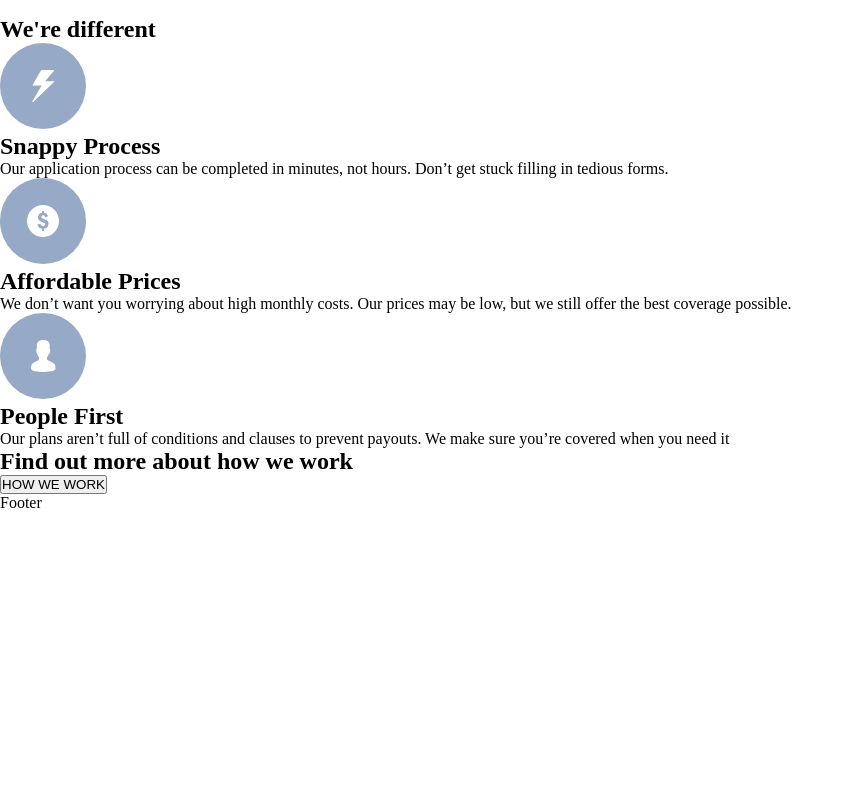
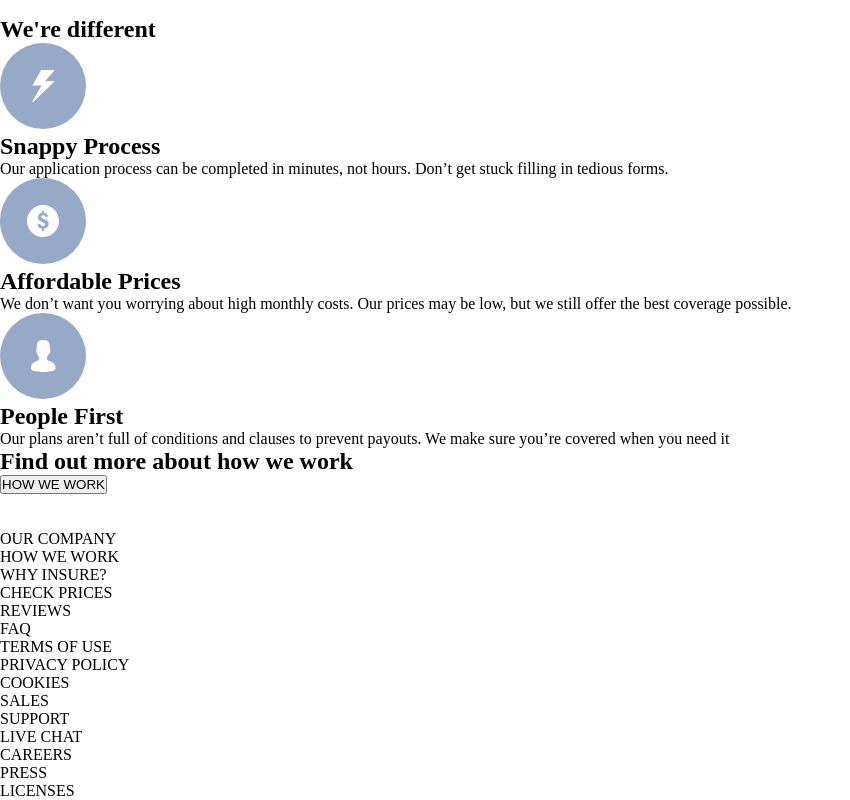
Before and after one commit to Marie-L1/insure-landing-page, a React (Vite) app: page / in a window 1280 px wide. Shown: the part 2059-2859 px from the top of the page, without its empty margins (0-850 px from the left). Before the commit the page ends 2571 px from the top, so only its background shows below. Built offline with nearby package versions, Linux system fonts and the light colour scheme.

Commit message:
setting up the boilerplate for the footer

```diff
--- a/src/components/Footer/Footer.tsx
+++ b/src/components/Footer/Footer.tsx
@@ -2,7 +2,41 @@ import "./Footer.scss"
 
 function Footer() {
   return (
-    <div>Footer</div>
+    <footer className="footer">
+      <div className="footer__top-wrapper">
+        <img className="footer__logo" />
+        <div className="footer__links">
+          <img className="footer__link" />
+          <img className="footer__link" />
+          <img className="footer__link" />
+        </div>
+      </div>
+      <div className="footer__bottom-wrapper">
+        <ul className="footer__list">
+          <li className="footer__list-item">OUR COMPANY</li>
+          <li className="footer__list-item">HOW WE WORK</li>
+          <li className="footer__list-item">WHY INSURE?</li>
+          <li className="footer__list-item">CHECK PRICES</li>
+          <li className="footer__list-item">REVIEWS</li>
+        </ul>
+        <ul className="footer__list">
+          <li className="footer__list-item">FAQ</li>
+          <li className="footer__list-item">TERMS OF USE</li>
+          <li className="footer__list-item">PRIVACY POLICY</li>
+          <li className="footer__list-item">COOKIES</li>
+        </ul>
+        <ul className="footer__list">
+          <li className="footer__list-item">SALES</li>
+          <li className="footer__list-item">SUPPORT</li>
+          <li className="footer__list-item">LIVE CHAT</li>
+        </ul>
+        <ul className="footer__list">
+          <li className="footer__list-item">CAREERS</li>
+          <li className="footer__list-item">PRESS</li>
+          <li className="footer__list-item">LICENSES</li>
+        </ul>
+      </div>
+    </footer>
   )
 }
 
```
